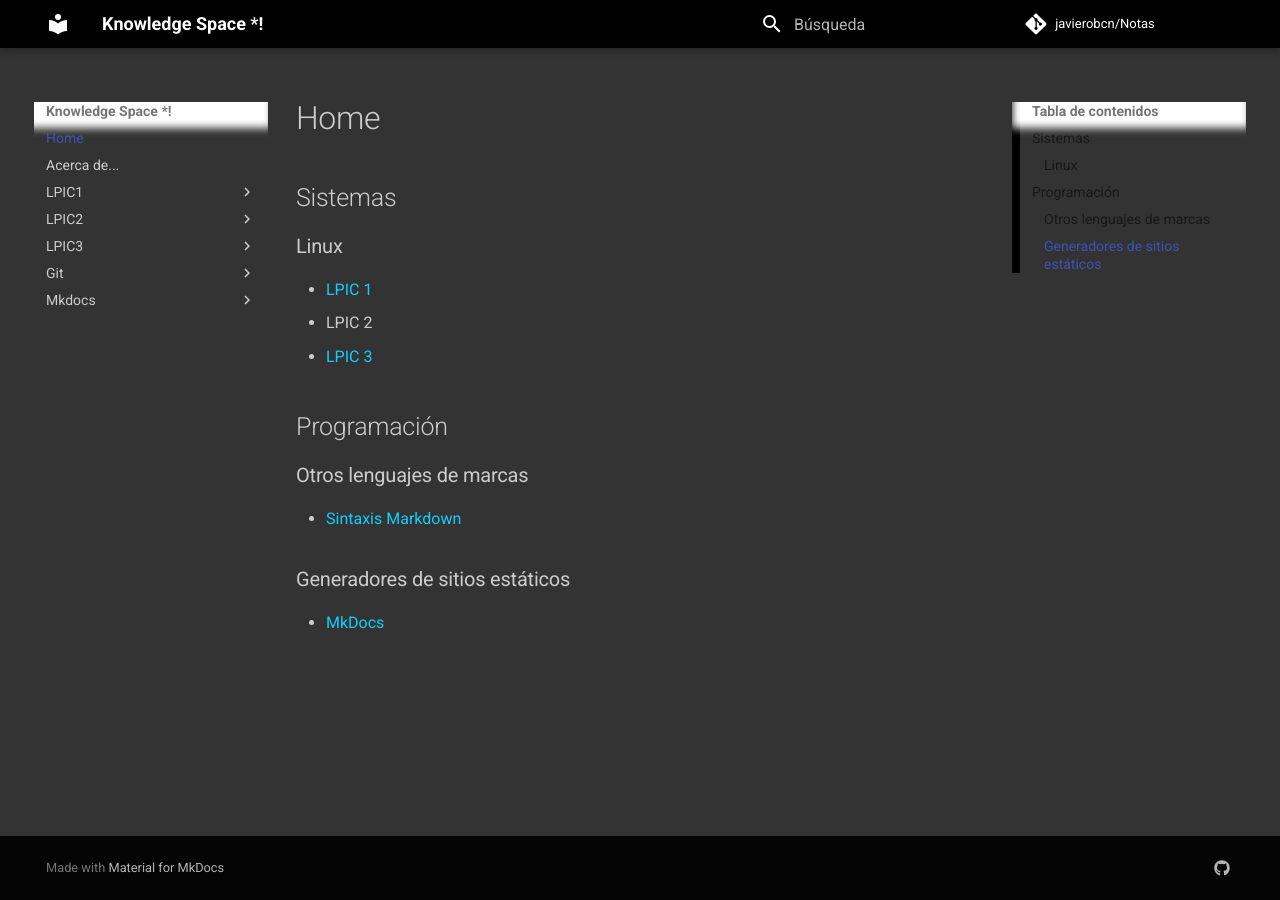
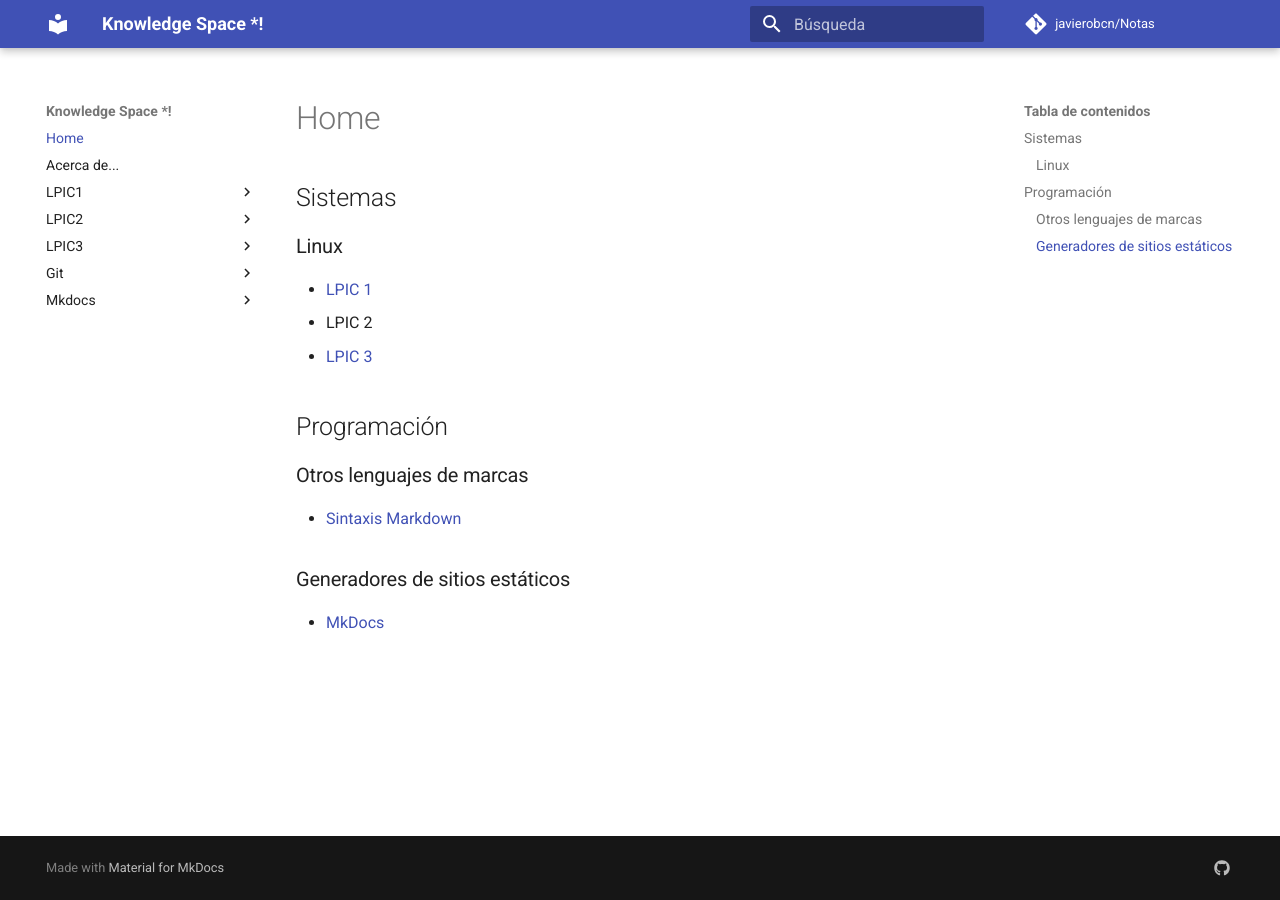
Before and after one commit to javierobcn/Notas, an MkDocs documentation site: the page built from docs/index.md, in a window 1280 px wide. Built offline with MkDocs 1.6.1 and Material for MkDocs 9.7.7, drawn with Linux system fonts in a browser that asks for light colours; comment, search, counter and statistics services are not loaded.

Commit message:
cambiada la config

```diff
--- a/mkdocs.yml
+++ b/mkdocs.yml
@@ -31,10 +31,10 @@ markdown_extensions:
       guess_lang: False
       use_pygments: True
       noclasses: True
-      pygments_style: monokai
+      #pygments_style: monokai
   - toc:
       permalink: true
-extra_css: [extra.css]
+#extra_css: [extra.css]
 google_analytics:
   - 'UA-152756073-1'
   - 'auto'
```
